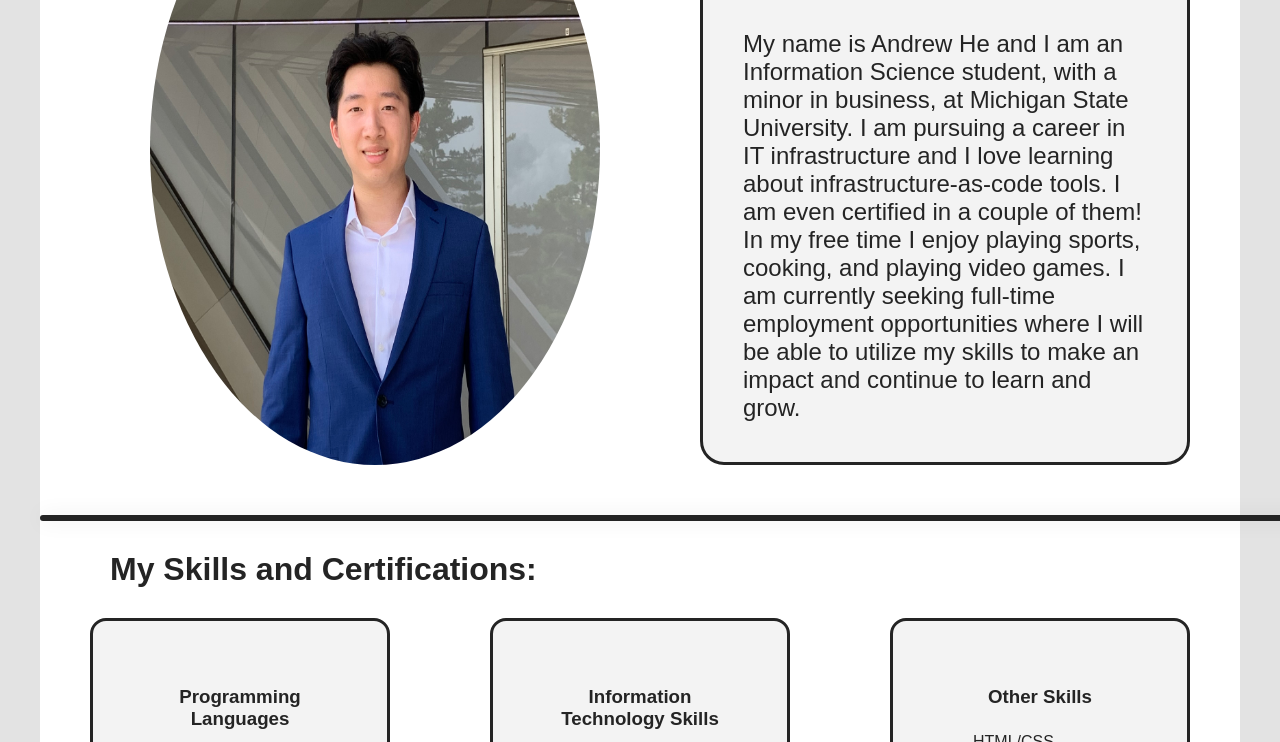
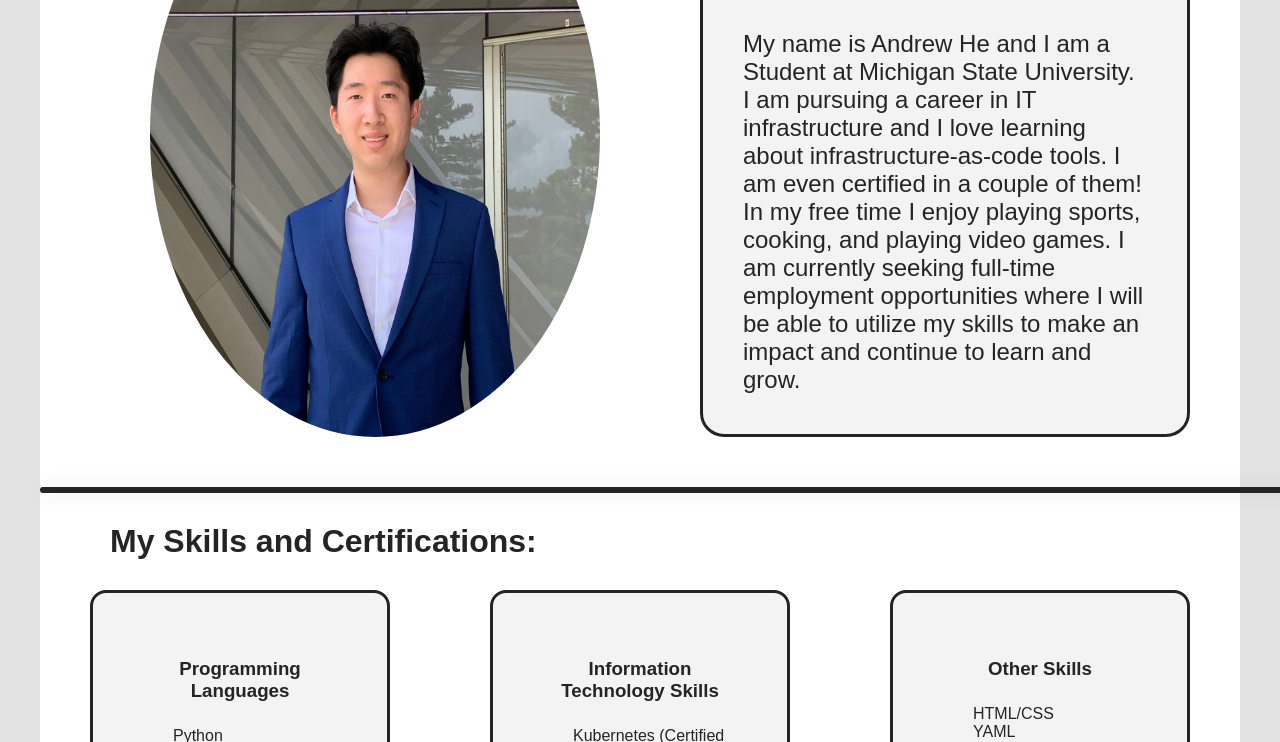
Before and after one commit to HE0201/personal_site, a plain HTML site: page index.html in a window 1280 px wide. Shown: the part 381-1123 px from the top of the page. Drawn offline with Linux system fonts and the light colour scheme.

Commit message:
text changes

```diff
--- a/index.html
+++ b/index.html
@@ -26,7 +26,7 @@
 
     <section>
         <img class="avatar" id="ahe-avatar" src="IMG_5698.jpg" alt="Andrew He">
-        <article class="intro"><h2 class="introlabel">Welcome!</h2>My name is Andrew He and I am an Information Science student, with a minor in business, at Michigan State University. I am pursuing a career in IT infrastructure and
+        <article class="intro"><h2 class="introlabel">Welcome!</h2>My name is Andrew He and I am a Student at Michigan State University. I am pursuing a career in IT infrastructure and
        I love learning about infrastructure-as-code tools. I am even certified in a couple of them! In my free time I enjoy playing sports, cooking, and playing video games. I am currently seeking full-time employment opportunities where I will be able to
        utilize my skills to make an impact and continue to learn and grow.
         </article>
```
